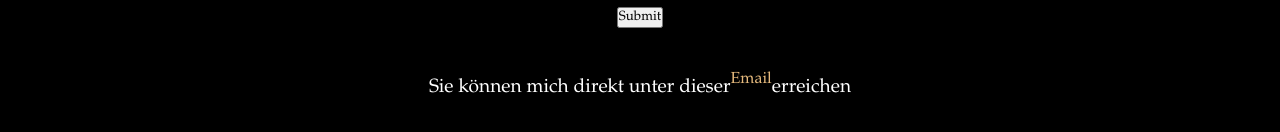
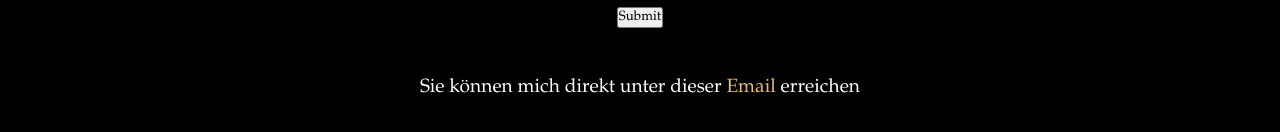
Before and after one commit to NicoloGabrieli/html_projekt_ng, a plain HTML site: page Kontakt.html in a window 1280 px wide. Shown: the part 566-698 px from the top of the page. Drawn offline with Linux system fonts and the light colour scheme.

Commit message:
Für Batman

```diff
--- a/Kontakt.html
+++ b/Kontakt.html
@@ -53,9 +53,8 @@
     </div>
 
     <footer class="footer_cnt">
-      <p class="contactMail">Sie können mich direkt unter dieser</p>
-      <a href="mailto:ngabrielibs@gmail.com" class="email-button" >Email</a>
-      <p class="contactMail">erreichen</p>
+      <p class="contactMail">Sie können mich direkt unter dieser <a href="mailto:ngabrielibs@gmail.com" class="email-button" >Email</a> erreichen</p>
+
 
     </footer>
   </body>
--- a/styles.css
+++ b/styles.css
@@ -289,7 +289,7 @@ table th, table td {
 .email-button {
   text-decoration: none;
   color: #e6ba7d;
-  vertical-align: middle;
+  /* vertical-align: middle; */
 }
 .footer_cnt {
   display: flex;
```
